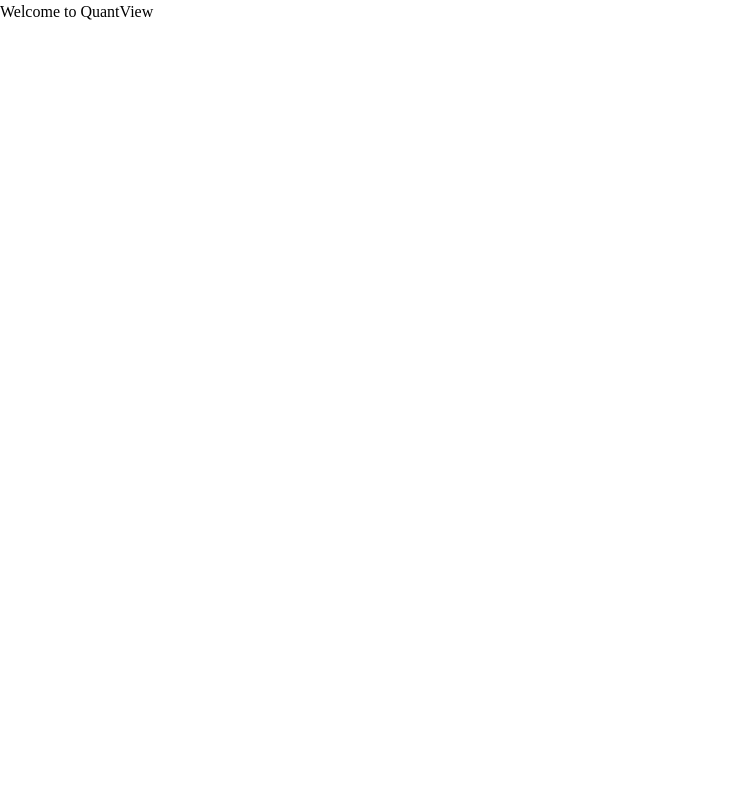
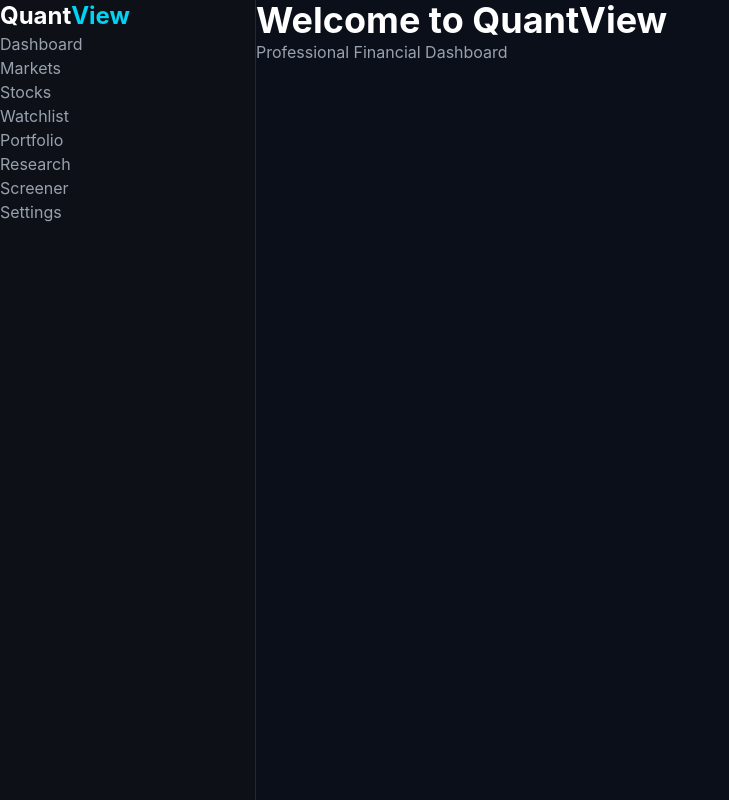
Before and after one commit to kawtar-studio/QuantView, a React (Vite) app in the folder frontend/: page / in a window 1280 px wide. Shown: the whole page, without its empty margins (0-729 px from the left). Built offline with nearby package versions, Linux system fonts and the light colour scheme.

Commit message:
Create React project architecture and initial dashboard layout

```diff
--- a/frontend/package.json
+++ b/frontend/package.json
@@ -10,8 +10,10 @@
     "preview": "vite preview"
   },
   "dependencies": {
+    "@tailwindcss/vite": "^4.3.3",
     "react": "^19.2.7",
-    "react-dom": "^19.2.7"
+    "react-dom": "^19.2.7",
+    "tailwindcss": "^4.3.3"
   },
   "devDependencies": {
     "@eslint/js": "^10.0.1",
--- a/frontend/src/App.tsx
+++ b/frontend/src/App.tsx
@@ -1,6 +1,18 @@
+import MainLayout from "./layouts/MainLayout";
+
 function App() {
   return (
-    <h1>Welcome to QuantView</h1>
+    <MainLayout>
+      <div>
+        <h1 className="text-4xl font-bold text-white">
+          Welcome to QuantView
+        </h1>
+
+        <p className="mt-4 text-gray-400">
+          Professional Financial Dashboard
+        </p>
+      </div>
+    </MainLayout>
   );
 }
 
--- /dev/null
+++ b/frontend/src/components/layout/Sidebar.tsx
@@ -0,0 +1,35 @@
+const Sidebar = () => {
+    return (
+        <aside className="w-64 h-screen bg-[#0D1117] border-r border-[#1F2937]">
+            <div className="p-8">
+                <h1 className="text-2xl font-bold text-white">
+                    Quant<span className="text-cyan-400">View</span>
+                </h1>
+            </div>
+
+            <nav className="px-4">
+                <ul className="space-y-2">
+                    {[
+                        "Dashboard",
+                        "Markets",
+                        "Stocks",
+                        "Watchlist",
+                        "Portfolio",
+                        "Research",
+                        "Screener",
+                        "Settings",
+                    ].map((item) => (
+                        <li
+                            key={item}
+                            className="px-4 py-3 rounded-lg text-gray-400 hover:bg-[#161B22] hover:text-white transition-all duration-200 cursor-pointer"
+                        >
+                            {item}
+                        </li>
+                    ))}
+                </ul>
+            </nav>
+        </aside>
+    );
+};
+
+export default Sidebar;
--- a/frontend/src/index.css
+++ b/frontend/src/index.css
@@ -5,3 +5,16 @@
   padding: 0;
   box-sizing: border-box;
 }
+
+html,
+body,
+#root {
+  width: 100%;
+  height: 100%;
+}
+
+body {
+  background: #0b0f19;
+  color: white;
+  font-family: Inter, sans-serif;
+}
--- /dev/null
+++ b/frontend/src/layouts/MainLayout.tsx
@@ -0,0 +1,19 @@
+import Sidebar from "../components/layout/Sidebar";
+
+type MainLayoutProps = {
+    children: React.ReactNode;
+};
+
+const MainLayout = ({ children }: MainLayoutProps) => {
+    return (
+        <div className="flex min-h-screen bg-[#0B0F19]">
+            <Sidebar />
+
+            <main className="flex-1 p-8">
+                {children}
+            </main>
+        </div>
+    );
+};
+
+export default MainLayout;
```
Also changed, not shown: 1 other file (tests, documents, lock files or other folders).
